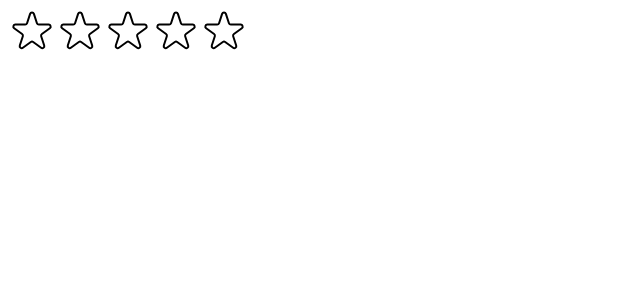
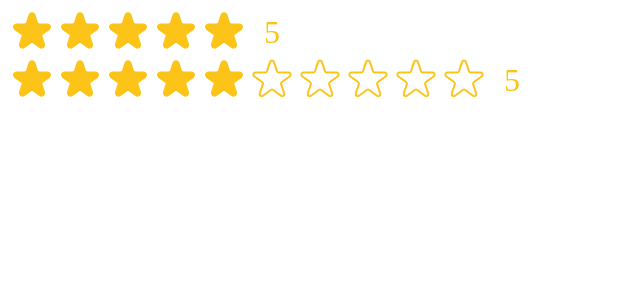
Before and after one commit to muddassirali8089/PopCorn, a React (Vite) app in the folder PopCorn/: page / in a window 1280 px wide. Shown: the top 300 px of the page, without its empty margins (0-640 px from the left). Built offline with nearby package versions, Linux system fonts and the light colour scheme.

Commit message:
passiing different props to the component to help in the concumer and also typechecking for the proptypes for debuging
passiing different props to the component to help in the concumer and also typechecking for the proptypes for debuging

```diff
--- a/PopCorn/package.json
+++ b/PopCorn/package.json
@@ -10,6 +10,7 @@
     "preview": "vite preview"
   },
   "dependencies": {
+    "prop-types": "^15.8.1",
     "react": "^19.0.0",
     "react-dom": "^19.0.0"
   },
--- a/PopCorn/src/StarRating.jsx
+++ b/PopCorn/src/StarRating.jsx
@@ -1,4 +1,7 @@
 import React, { useState } from "react";
+
+import PropTypes from 'prop-types';
+
 const containerStyle = {
   display: "flex",
   alignItems: "center",
@@ -9,26 +12,40 @@ const starContainerStyle = {
   display: "flex",
 };
 
-const textStyle = {
-  lineHeight: "1px",
-  margin: "0px",
+
+StarRating.propTypes = {
+  maxRating: PropTypes.number,
+  defaultRating: PropTypes.number,
+  color: PropTypes.string,
+  size: PropTypes.number,
+  messages: PropTypes.array,
+  className : PropTypes.string,
+  onSetRating: PropTypes.func,
 };
-export default function StarRating({ maxRating = 5 }) {
-  const [rating, setRaring] = useState(0);
+
+export default function StarRating({ maxRating = 5 , color = "#fcc419" , size = 48, messages = [] , defaultRating = 0 , onSetRating , className = ""}) {
+  const [rating, setRaring] = useState(defaultRating);
   const [tempRating, setTempRate] = useState(0);
 
   function handleRating(rating) {
     setRaring(rating);
+
+    onSetRating(rating)
   }
 
   function handleTempRating(tempRating) {
 
-
     setTempRate(tempRating);
   }
 
+  const textStyle = {
+    lineHeight: "1px",
+    margin: "0px",
+    color,
+    fontSize:`${size/1.5}px`
+  };
   return (
-    <div style={containerStyle}>
+    <div style={containerStyle} className = {`${className}`}>
       <div style={starContainerStyle}>
         {Array.from({ length: maxRating }, (_, i) => (
           <Star
@@ -37,22 +54,30 @@ export default function StarRating({ maxRating = 5 }) {
             onRate={() => handleRating(i + 1)}
             onHoverIn={() => handleTempRating(i + 1)}
             onHoverOut={() => handleTempRating(0)}
+            color={color}
+            size={size}
           />
         ))}
       </div>
 
-      <p style={textStyle}>{tempRating || rating || ""}</p>
+      <p style={textStyle}>{ messages.length === maxRating ? messages[tempRating? tempRating-1 : rating-1] : tempRating || rating || ""}</p>
     </div>
   );
 }
-const starStyle = {
-  height: "48px",
-  width: "48px",
-  display: "block",
-  cursor: "pointer",
-};
 
-function Star({ full, onRate, onHoverIn ,  onHoverOut}) {
+
+function Star({ full, onRate, onHoverIn ,  onHoverOut , color, size }) {
+
+
+
+  const starStyle = {
+    height: `${size}px`,
+    width: `${size}px`,
+    display: "block",
+    cursor: "pointer",
+
+
+  };
   return (
     <span
       style={starStyle}
@@ -65,8 +90,8 @@ function Star({ full, onRate, onHoverIn ,  onHoverOut}) {
         <svg
           xmlns="http://www.w3.org/2000/svg"
           viewBox="0 0 20 20"
-          fill="#000"
-          stroke="#000"
+          fill={color}
+          stroke={color}
         >
           <path d="M9.049 2.927c.3-.921 1.603-.921 1.902 0l1.07 3.292a1 1 0 00.95.69h3.462c.969 0 1.371 1.24.588 1.81l-2.8 2.034a1 1 0 00-.364 1.118l1.07 3.292c.3.921-.755 1.688-1.54 1.118l-2.8-2.034a1 1 0 00-1.175 0l-2.8 2.034c-.784.57-1.838-.197-1.539-1.118l1.07-3.292a1 1 0 00-.364-1.118L2.98 8.72c-.783-.57-.38-1.81.588-1.81h3.461a1 1 0 00.951-.69l1.07-3.292z" />
         </svg>
@@ -75,7 +100,7 @@ function Star({ full, onRate, onHoverIn ,  onHoverOut}) {
           xmlns="http://www.w3.org/2000/svg"
           fill="none"
           viewBox="0 0 24 24"
-          stroke="#000"
+          stroke={color}
         >
           <path
             strokeLinecap="round"
--- a/PopCorn/src/main.jsx
+++ b/PopCorn/src/main.jsx
@@ -1,13 +1,32 @@
-import { StrictMode } from "react";
+import { StrictMode, useState } from "react";
 import { createRoot } from "react-dom/client";
 // import App from './App.jsx'
 // import './index.css'
 import StarRating from "./StarRating.jsx";
 
+function Test() {
+  const [movieRating, setmovieRating] = useState(0);
+  return (
+    <>
+      <StarRating  onSetRating = {setmovieRating} maxRating={10} color="blue" defaultRating={3} />
+      <p>The movie was rated  { movieRating} Stars </p>
+    </>
+  );
+}
+
 createRoot(document.getElementById("root")).render(
   <StrictMode>
-    <StarRating   />
 
+    <StarRating
+
+      defaultRating={5}
+
+    />
+
+<StarRating
+      maxRating={10}
+      defaultRating={5}
+    />
 
   </StrictMode>
 );
```
Also changed, not shown: 1 other file (tests, documents, lock files or other folders).
